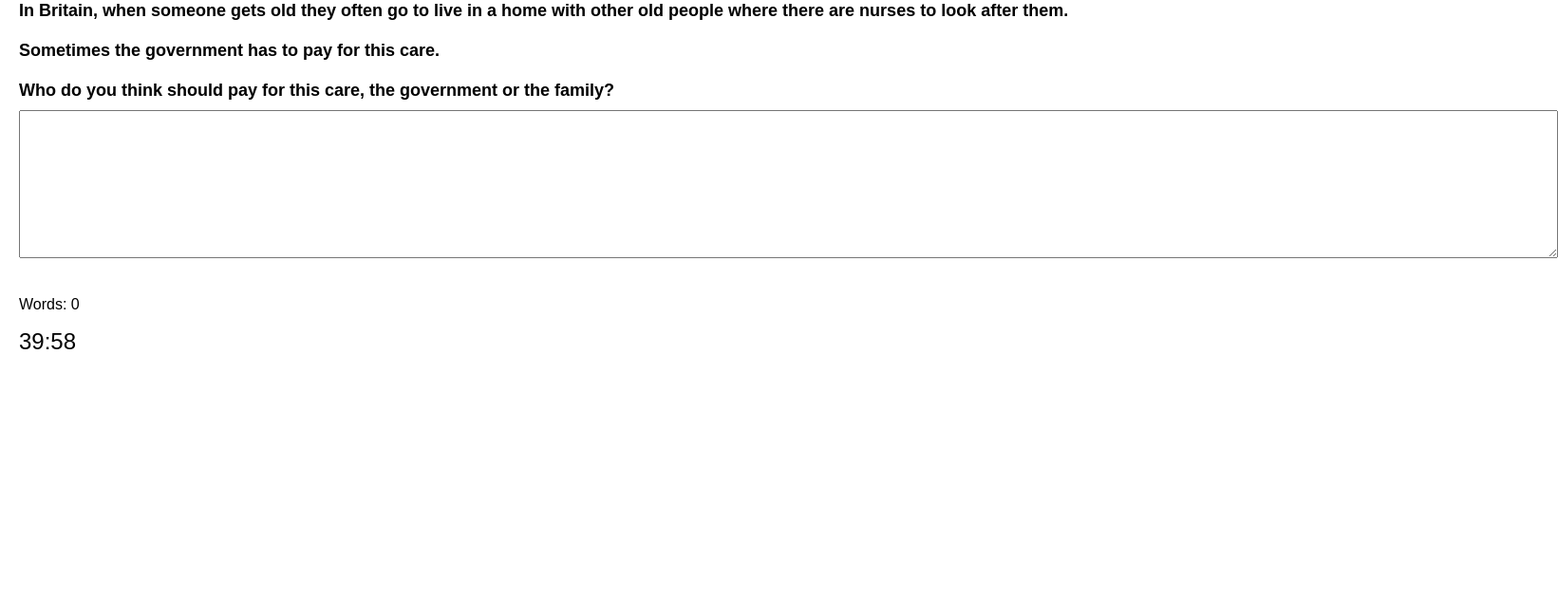
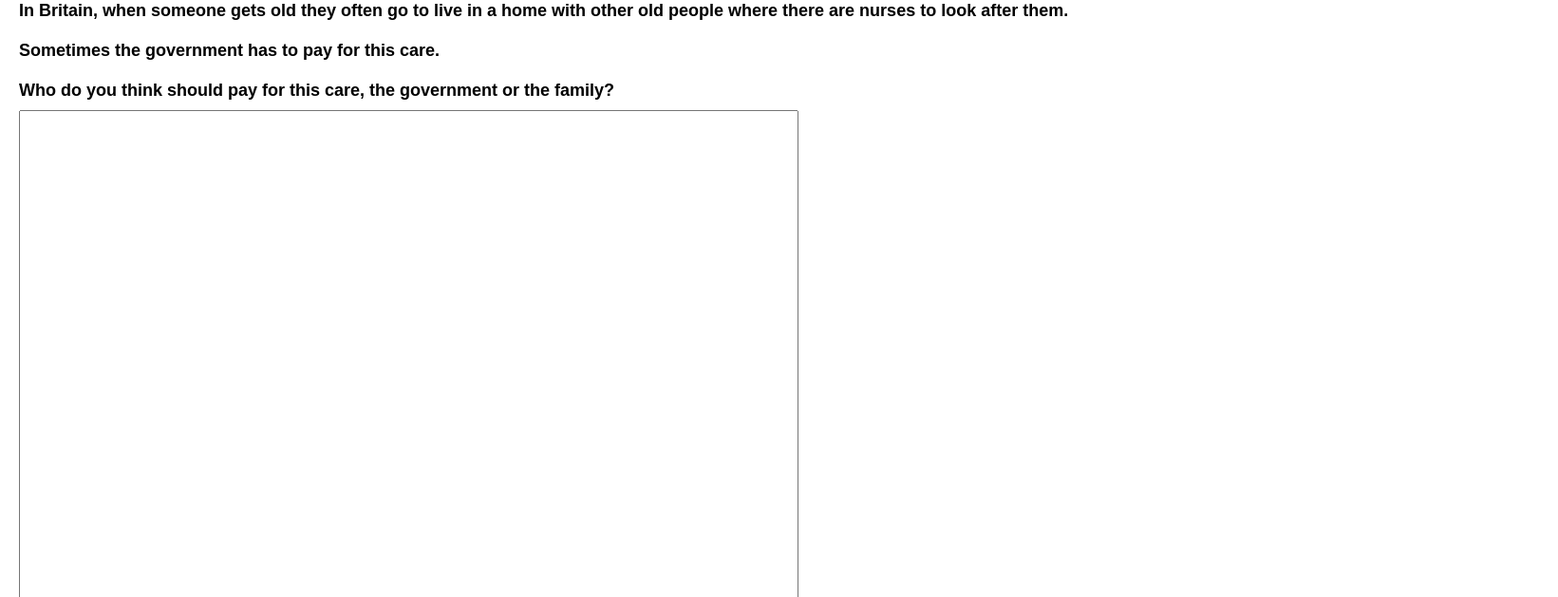
Before and after one commit to greatcoltini/ielts-test, a plain HTML site: page index.html in a window 1280 px wide. Both pictures are taken after a click on the button "Start". Shown: the part 99-728 px from the top of the page at 95% size, 1641 px wide, since content can reach past the window. Drawn offline with nearby package versions, Linux system fonts and the light colour scheme.

Commit message:
adjusted cols and rows

```diff
--- a/index.html
+++ b/index.html
@@ -30,7 +30,7 @@
 
   <div id="questionContainer" style="display: none;">
     <h2 id="question"></h2>
-    <textarea id="answer" rows="10" cols="200" spellcheck="false"></textarea>
+    <textarea id="answer" rows="50" cols="100" spellcheck="false"></textarea>
     <p>Words: <span id="wordCount">0</span></p>
     <button id="gradeButton" style="display: none">Grade Answer </button>
   </div>
```
